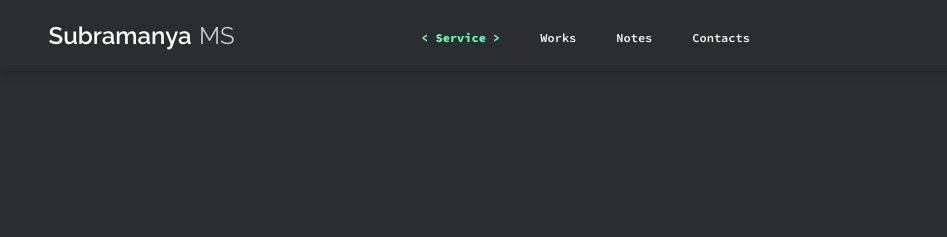
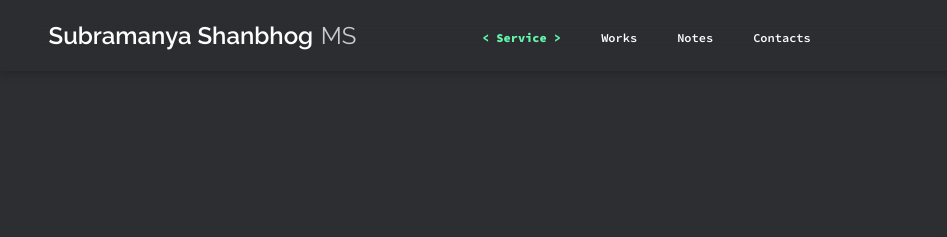
Before and after one commit to Subramanya-skills/Freelance, a plain HTML site: page index.html in a window 1280 px wide. Shown: the top 237 px of the page, 0-947 px from the left. Drawn offline with Linux system fonts and the light colour scheme.

Commit message:
Update index.html

```diff
--- a/index.html
+++ b/index.html
@@ -20,7 +20,7 @@
     <section id="header">
         <div class="navbar-title">
             <h3 class="title-first-name">
-                Subramanya
+                Subramanya Shanbhog
             </h3>
             <h3 class="title-last-name">
                 MS
```
